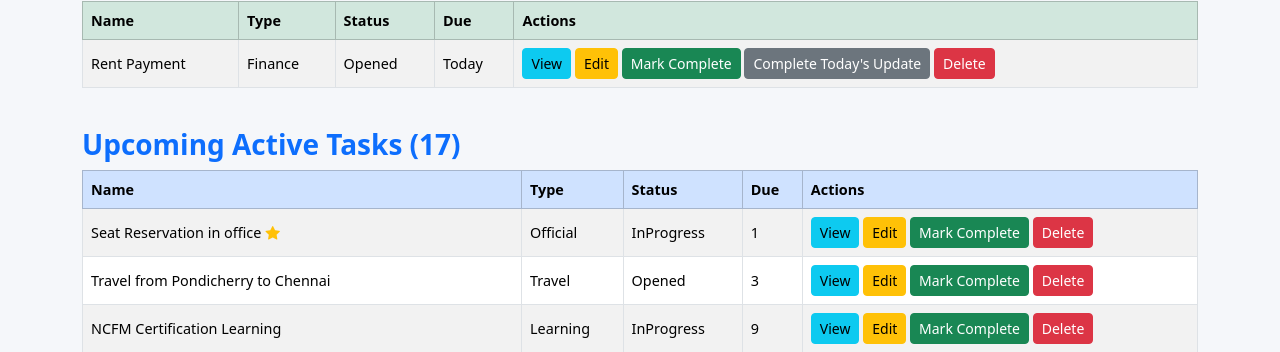
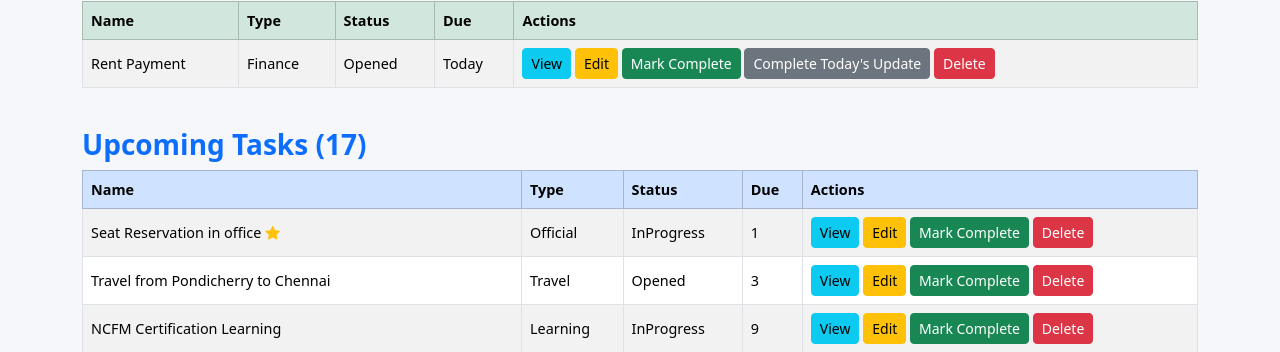
Before and after one commit to bhadrinath95/worktracker, a Django app: page / in a window 1280 px wide. Shown: the part 291-643 px from the top of the page. Run offline with Django 5.2, Linux system fonts and the light colour scheme; a user stored in the database is signed in; data comes from the database, SQL or seed files in the repository; some libraries are stand-ins or nearby versions.

Commit message:
Initial commit

```diff
--- a/templates/tracker/task_list.html
+++ b/templates/tracker/task_list.html
@@ -125,7 +125,7 @@
   </div>
 {% endif %}
 
-<h3 class="text-primary mb-2">Upcoming Active Tasks ({{ tasks|length }})</h3>
+<h3 class="text-primary mb-2">Upcoming Tasks ({{ tasks|length }})</h3>
 <div class="table-responsive">
   <table class="table table-striped table-bordered align-middle text-nowrap">
     <thead class="table-primary">
```
